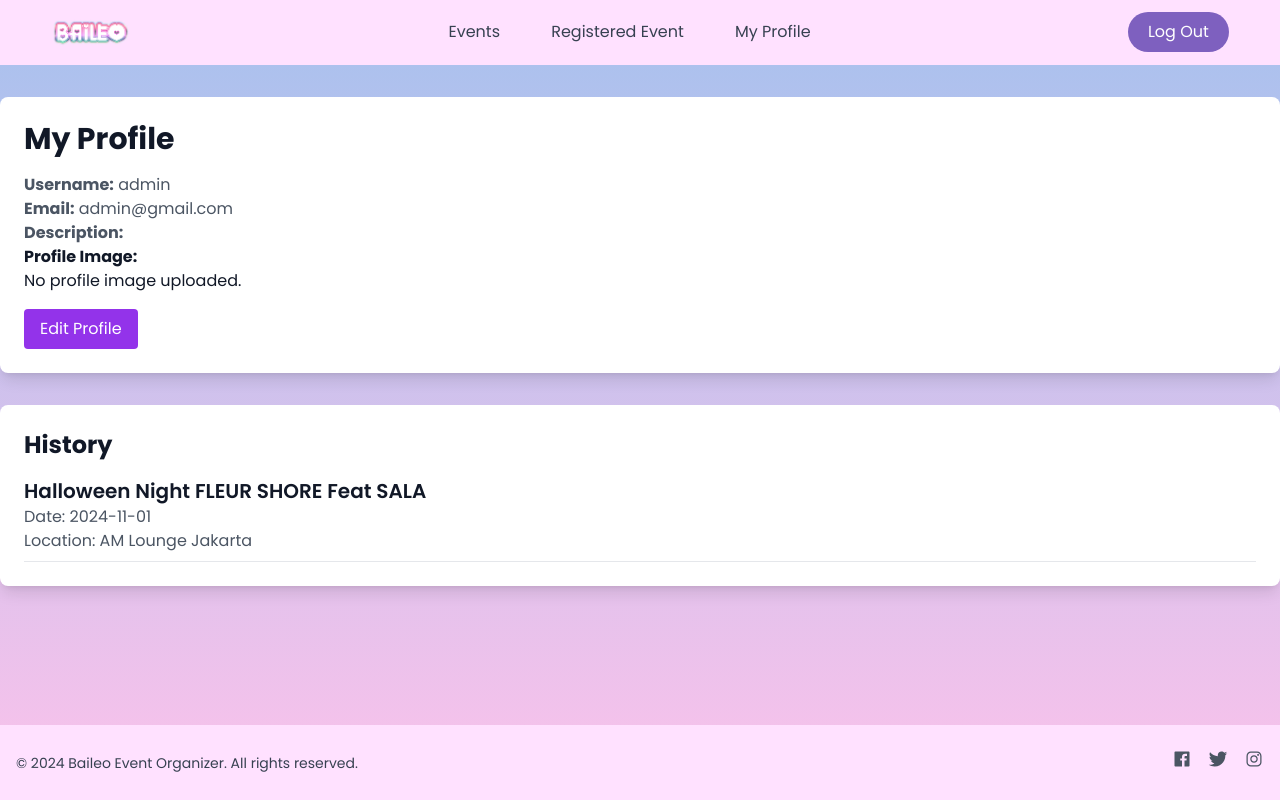
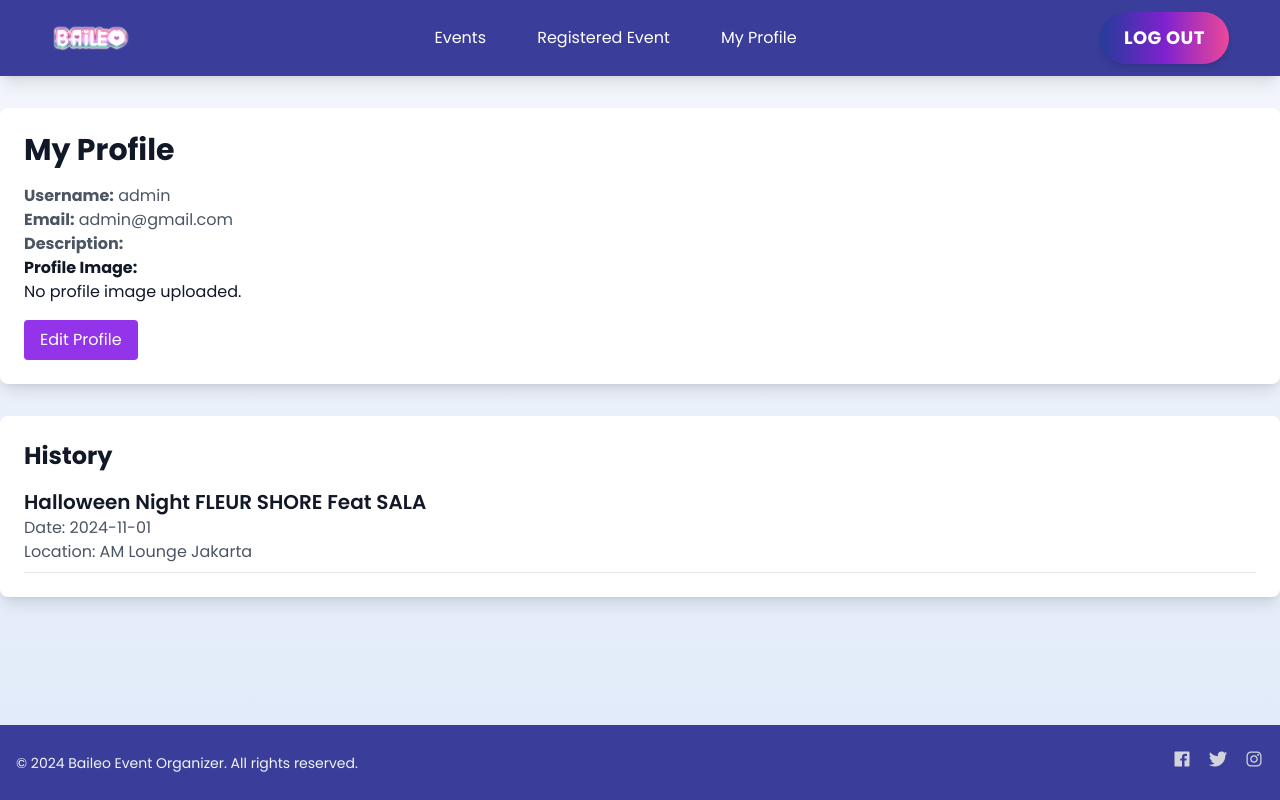
Before and after one commit to rascalosh/utswebproglec, a PHP site: page /profile.php in a window 1280 px wide. Run offline with PHP 8.4, Linux system fonts and the light colour scheme; a user stored in the database is signed in; data comes from the database, SQL or seed files in the repository; some libraries are stand-ins or nearby versions.

Commit message:
Update ui/ux

```diff
--- a/profile.php
+++ b/profile.php
@@ -30,29 +30,34 @@ $events_result = $conn->query($events_query);
     <link href="https://fonts.googleapis.com/css2?family=Poppins:wght@200;300;400;500;600;700&display=swap" rel="stylesheet">
     <script src="https://unpkg.com/ionicons@4.5.10-0/dist/ionicons.js"></script>
 </head>
-<body class="font-[Poppins] bg-gradient-to-t from-[#fbc2eb] to-[#a6c1ee] min-h-screen text-gray-900 flex flex-col">
-    <header class="bg-[#FFE1FF] py-3">
+<body class="font-[Poppins] bg-gradient-to-t from-[#E0EAF9] to-[#F4F7FC] min-h-screen text-gray-900 flex flex-col">
+    <!-- Header Template Ke -->
+<header class="bg-[#3A3D99] py-3 shadow-lg">
     <nav class="flex justify-between items-center w-[92%] mx-auto">
         <div>
-                <img class="w-20" src="assets/baileo3.png" alt="...">
+            <a href="index.php"><img class="w-20" src="assets/baileo3.png" alt="..."></a>
         </div>
-            <div class="nav-links duration-500 md:static absolute bg-[#FFE1FF] md:min-h-fit min-h-[60vh] left-0 top-[-100%] md:w-auto w-full flex items-center px-5">
+        <div class="nav-links duration-500 md:static absolute bg-[#3A3D99] md:min-h-fit min-h-[60vh] left-0 top-[-100%] md:w-auto w-full flex items-center px-5"> <!-- Changed to solid blue -->
             <ul class="flex md:flex-row flex-col md:items-center md:gap-[4vw] gap-8">
                 <li>
-                        <a class="text-gray-700 hover:text-pink-900 transition duration-100 ease-in-out" href="index.php">Events</a>
+                    <a class="text-white hover:text-yellow-300 transition duration-200 ease-in-out" href="index.php">Events</a>
                 </li>
                 <li>
-                        <a class="text-gray-700 hover:text-pink-900 transition duration-100 ease-in-out" href="registered_events.php">Registered Event</a>
+                    <a class="text-white hover:text-yellow-300 transition duration-200 ease-in-out" href="registered_events.php">Registered Event</a>
                 </li>
                 <li>
-                        <a class="text-gray-700 hover:text-pink-900 transition duration-100 ease-in-out" href="profile.php">My Profile</a>
+                    <a class="text-white hover:text-yellow-300 transition duration-200 ease-in-out" href="profile.php">My Profile</a>
                 </li>
             </ul>
         </div>
+
         <div class="flex items-center gap-6">
-                <a href="logout.php" class="bg-[#7E60BF] text-white px-5 py-2 rounded-full hover:bg-[#CDC1FF]">Log Out</a>
-                <ion-icon onclick="onToggleMenu(this)" name="menu" class="text-2xl cursor-pointer md:hidden"></ion-icon>
+            <a href="logout.php" class="bg-gradient-to-r from-[#243c9a] via-[#7e22ce] to-[#ec4899] text-white px-6 py-3 rounded-full shadow-md text-lg font-bold tracking-wide uppercase transition-transform transform hover:scale-105 hover:shadow-lg hover:from-[#1e3a8a] hover:via-[#6b21a8] hover:to-[#db2777] duration-300 ease-in-out">
+                Log Out
+            </a>
+            <ion-icon onclick="onToggleMenu(this)" name="menu" class="text-2xl text-white cursor-pointer md:hidden"></ion-icon>
         </div>
+    </nav>
 </header>
     <script>
         const navLinks = document.querySelector('.nav-links')
@@ -103,7 +108,8 @@ $events_result = $conn->query($events_query);
             </div>
         </div>
     </div>
-    <footer class="bg-[#FFE1FF] text-gray-700 py-6 mt-auto">
+<!-- Footer -->
+    <footer class="bg-[#3A3D99] text-gray-100 py-6 mt-auto">
         <div class="container mx-auto px-4">
             <div class="flex flex-col md:flex-row justify-between items-center">
                 <div class="text-center md:text-left">
@@ -111,12 +117,13 @@ $events_result = $conn->query($events_query);
                 </div>
 
                 <div class="flex gap-4 mt-4 md:mt-0">
-                    <a href="#" class="text-gray-600 hover:text-gray-900"><ion-icon name="logo-facebook" class="text-xl"></ion-icon></a>
-                    <a href="#" class="text-gray-600 hover:text-gray-900"><ion-icon name="logo-twitter" class="text-xl"></ion-icon></a>
-                    <a href="#" class="text-gray-600 hover:text-gray-900"><ion-icon name="logo-instagram" class="text-xl"></ion-icon></a>
+                    <a href="#" class="text-gray-300 hover:text-white"><ion-icon name="logo-facebook" class="text-xl"></ion-icon></a>
+                    <a href="#" class="text-gray-300 hover:text-white"><ion-icon name="logo-twitter" class="text-xl"></ion-icon></a>
+                    <a href="#" class="text-gray-300 hover:text-white"><ion-icon name="logo-instagram" class="text-xl"></ion-icon></a>
                 </div>
             </div>
         </div>
     </footer>
+
 </body>
 </html>
```
Lines whose indentation alone changed are shown as unchanged.
